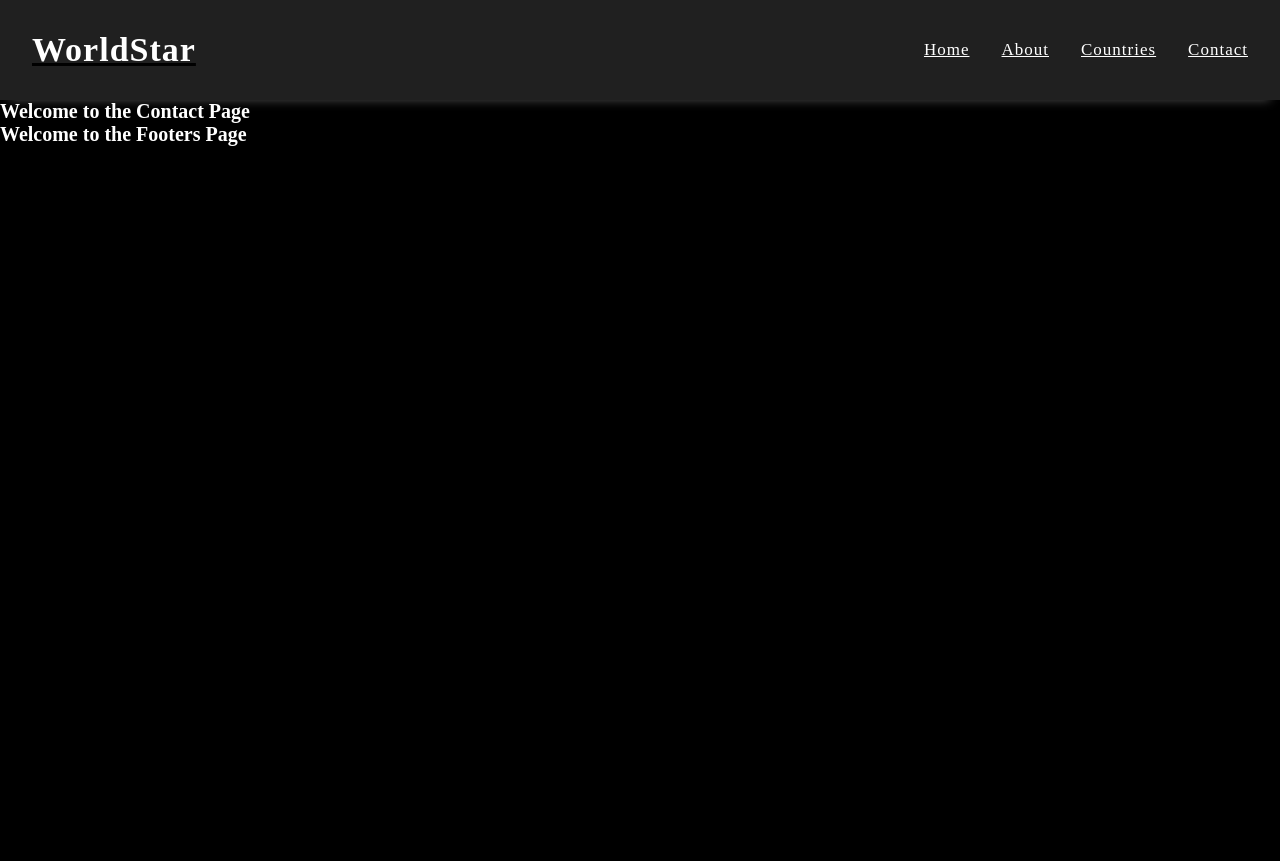
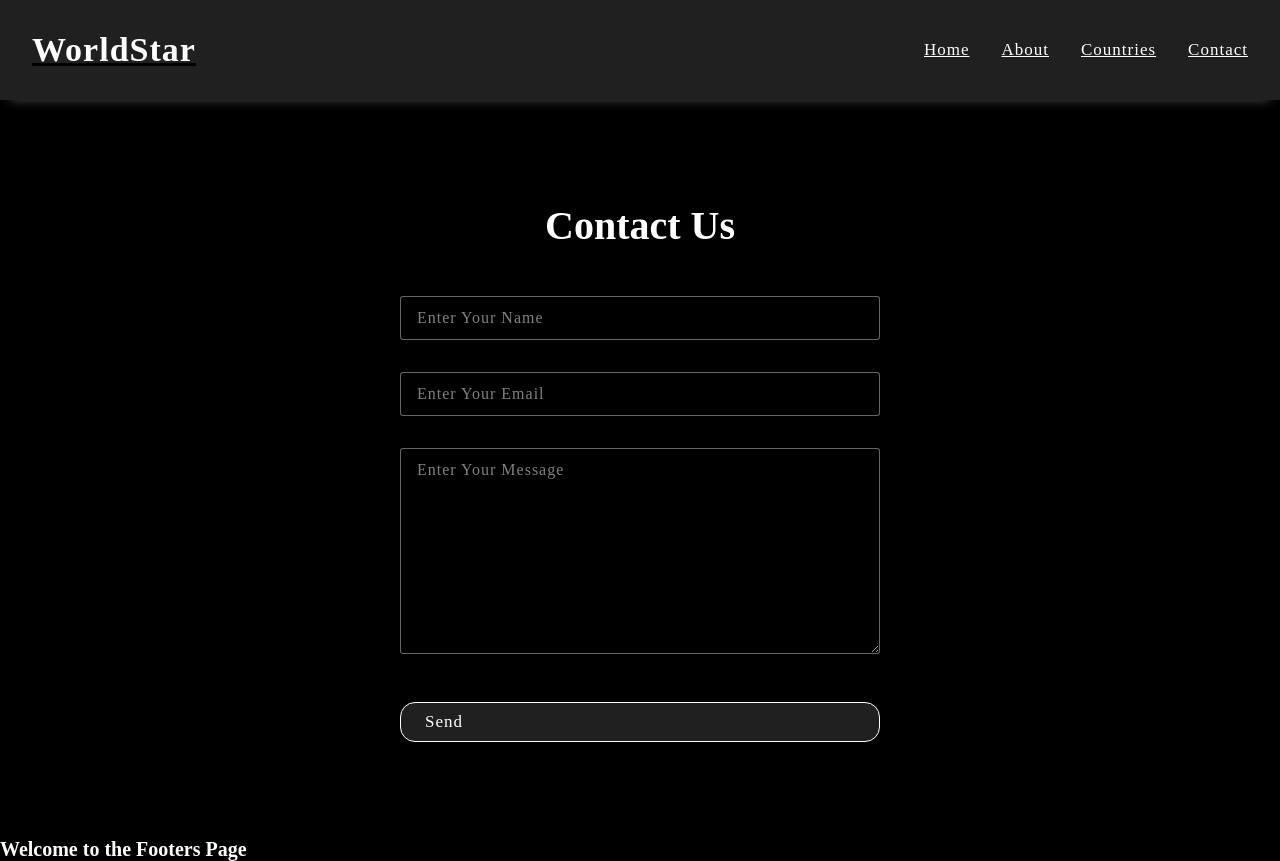
Before and after one commit to alinadeem13/React-19-Countries, a React (Vite) app: page /contact in a window 1280 px wide. Before the commit the page ends 800 px from the top, so only its background shows below. Built offline with nearby package versions, Linux system fonts and the light colour scheme.

Commit message:
Contact Page Form in React 19, form Enteries in react 19

```diff
--- a/src/pages/Contact.jsx
+++ b/src/pages/Contact.jsx
@@ -1,7 +1,52 @@
 export const Contact = () => {
+  const handleFormSubmit = (event) => {
+    event.preventDefault(); // Prevent default form submission behavior
+    const formData = new FormData(event.target); // Create FormData object from the form
+    const formInputData = Object.fromEntries(formData.entries()); // Correctly use entries()
+    console.log(formInputData);
+    alert("Form submitted successfully!");
+    event.target.reset(); // Reset the form after submission
+  };
+
   return (
-    <div>
-      <h1>Welcome to the Contact Page</h1>
-    </div>
+    <section className="section-contact">
+      <h2 className="container-title">Contact Us</h2>
+      <div className="contact-wrapper container">
+        <form onSubmit={handleFormSubmit}>
+          <input
+            type="text"
+            className="form-control"
+            required
+            autoComplete="false"
+            placeholder="Enter your Name"
+            name="username"
+          />
+          <input
+            className="form-control"
+            type="text"
+            required
+            autoComplete="false"
+            placeholder="Enter your email"
+            name="email"
+          />
+          <textarea
+            className="form-control"
+            rows={10}
+            type="text"
+            required
+            autoComplete="false"
+            placeholder="Enter your message"
+            name="description"
+          ></textarea>
+          <button
+            type="submit"
+            value="send"
+            className="btn btn-primary d-flex justify-content-center align-items-center text-center"
+          >
+            Send
+          </button>
+        </form>
+      </div>
+    </section>
   );
 };
```
